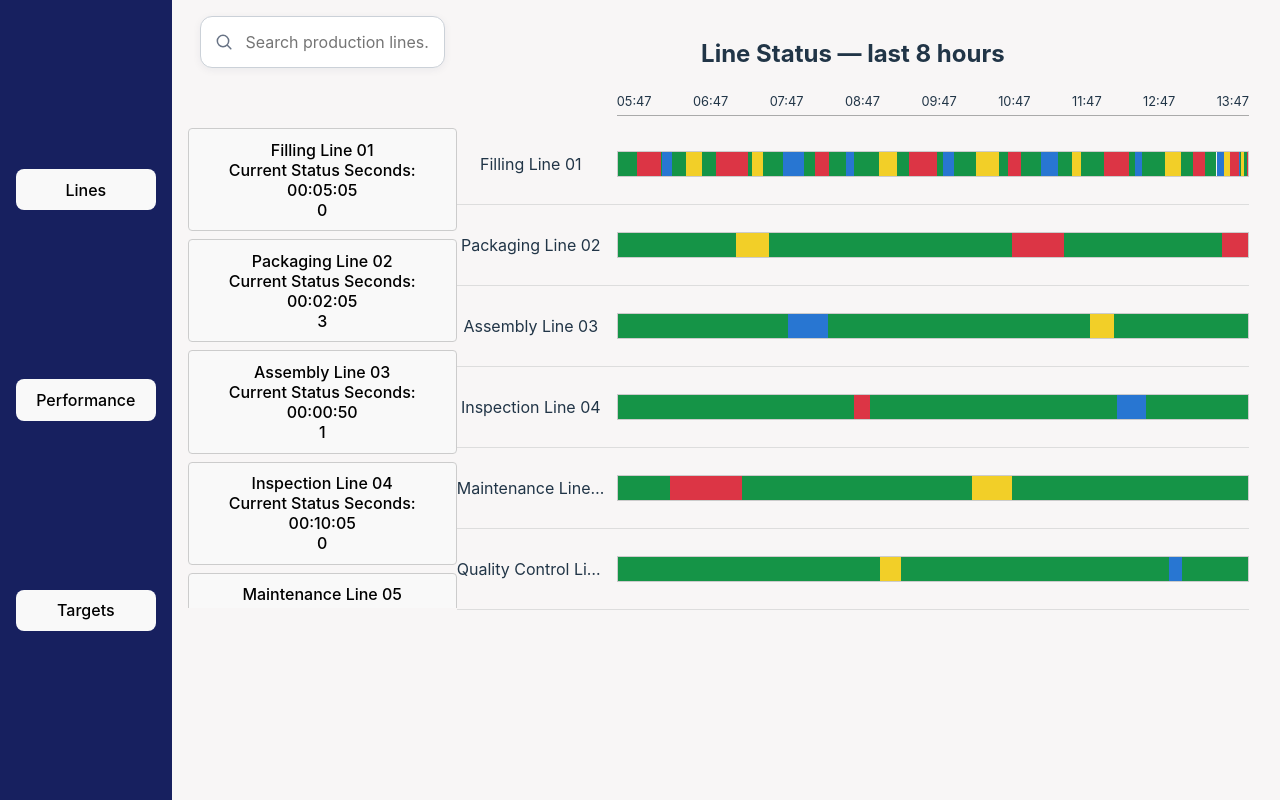
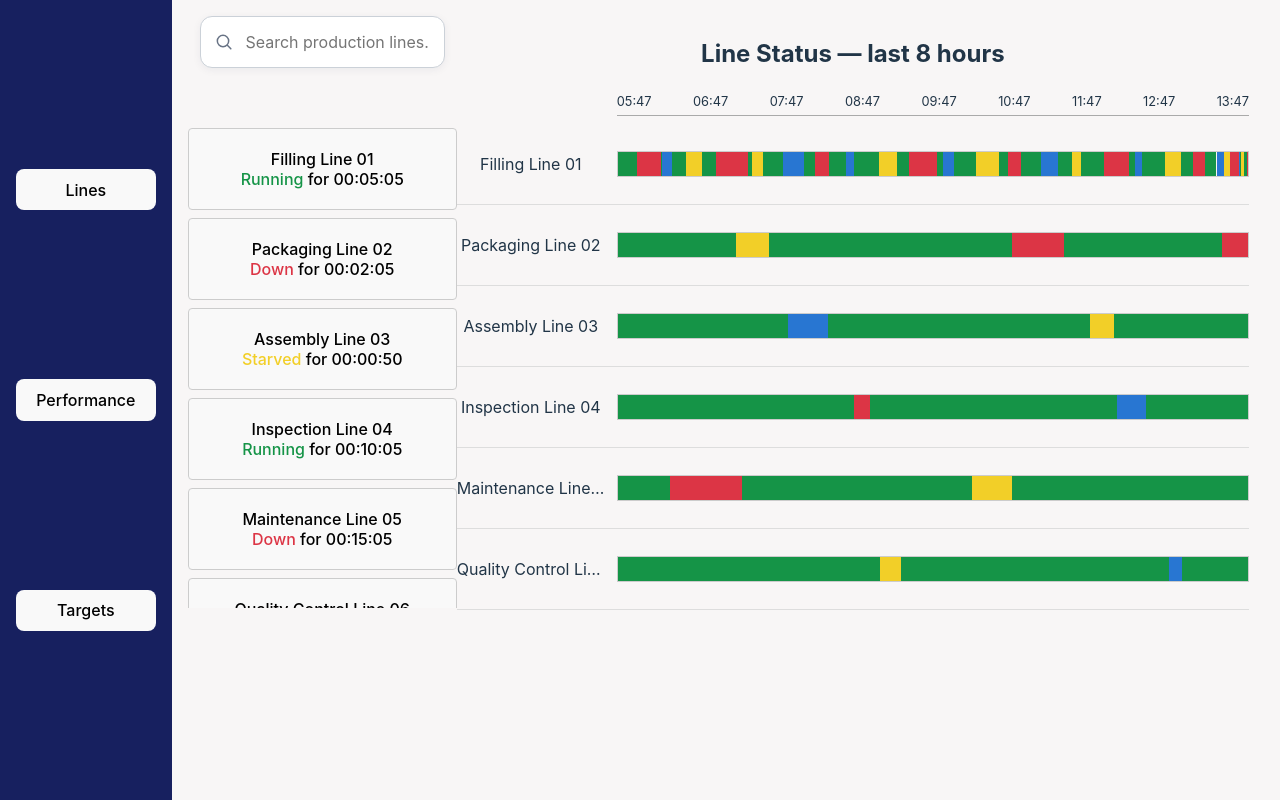
Before and after one commit to davidpitters/ProductionLineSim, a React (Vite) app in the folder frontend/: page / in a window 1280 px wide. Built offline with nearby package versions, Linux system fonts and the light colour scheme.

Commit message:
feat: enhance status display in Overview and LineDetail components with new styling and status classification functions

```diff
--- a/frontend/src/App.css
+++ b/frontend/src/App.css
@@ -196,6 +196,11 @@
     background: #f9f9f9;
 }
 
+.production-line-list-item button{
+  width: 100%;
+  height: 100%;
+}
+
 /* StatusTimeline styles */
 .status-timeline {
   width: calc(100% - 15px);
@@ -307,21 +312,45 @@
   background: #159447;
 }
 
+.status-running-text {
+  color: #159447;
+}
+
 .status-starved {
   background: #f2cf28;
 }
+
+.status-starved-text {
+  color: #f2cf28;
+}
+
 
 .status-blocked {
   background: #2876d2;
 }
 
+.status-blocked-text {
+  color: #2876d2;
+}
+
+
 .status-down {
   background: #dc3545;
 }
 
+.status-down-text {
+  color: #dc3545;
+}
+
+
 .status-unknown {
   background: #888;
 }
+
+.status-unknown-text {
+  color: #888;
+}
+
 
 .popover-align-right .timeline-popover {
   right: 0;
--- a/frontend/src/LineDetail.tsx
+++ b/frontend/src/LineDetail.tsx
@@ -5,6 +5,7 @@ interface LineDetailProps {
 	line: ProductionLine
 	events: DowntimeEvent[]
 	onBack: () => void
+	getStatusClass: (reason: string) => string
 }
 
 interface EventRow {
@@ -69,17 +70,7 @@ const formatDuration = (totalSeconds: number): string => {
 		.join(':')
 }
 
-const getStatusClass = (reason: string): string => {
-	switch (reason.toLowerCase()) {
-		case 'running': return 'status-running'
-		case 'starved': return 'status-starved'
-		case 'blocked': return 'status-blocked'
-		case 'down': return 'status-down'
-		default: return 'status-unknown'
-	}
-}
-
-export function LineDetail({ line, events, onBack }: LineDetailProps) {
+export function LineDetail({ line, events, onBack, getStatusClass }: LineDetailProps) {
 	const initialTo = new Date()
 	const [from, setFrom] = useState(
 		toLocalDateTimeInput(new Date(initialTo.getTime() - 8 * 60 * 60 * 1000)),
--- a/frontend/src/Overview.tsx
+++ b/frontend/src/Overview.tsx
@@ -129,6 +129,26 @@ function formatDuration(totalSeconds: number): string {
     .join(':')
 }
 
+function getStatusClass(reason: string): string {
+  switch (reason.toLowerCase()) {
+    case 'running': return 'status-running'
+    case 'starved': return 'status-starved'
+    case 'blocked': return 'status-blocked'
+    case 'down': return 'status-down'
+    default: return 'status-unknown'
+  }
+}
+
+function getStatusTextClass(reason: string): string {
+  switch (reason.toLowerCase()) {
+    case 'running': return 'status-running-text'
+    case 'starved': return 'status-starved-text'
+    case 'blocked': return 'status-blocked-text'
+    case 'down': return 'status-down-text'
+    default: return 'status-unknown-text'
+  }
+}
+
 export function Overview(){
     //const [productionLines, setProductionLines] = useState<Interfaces.ProductionLine[]>([])
     const [productionLines, setProductionLines] =
@@ -202,11 +222,8 @@ export function Overview(){
                                                 {line.Name}
                                             </div>
                                             <div>
-                                                Current Status Seconds: {formatDuration(getCurrentStatusSeconds(line.StatusUpdatedAtUtc))}
+                                                <span className={getStatusTextClass(Interfaces.getProductionLineStatusDisplayName(line.Status))}>{Interfaces.getProductionLineStatusDisplayName(line.Status)}</span> for {formatDuration(getCurrentStatusSeconds(line.StatusUpdatedAtUtc))}
                                             </div>
-                                        </div>
-                                        <div className="flex flex-row">
-                                            {line.Status}
                                         </div>
                                     </div>
                                 </button>
@@ -221,6 +238,7 @@ export function Overview(){
                   line={selectedLine}
                   events={eventsByLine[selectedLine.Id] ?? []}
                   onBack={() => setSelectedLine(null)}
+                  getStatusClass={getStatusClass}
                 />
               ) : (
                 <StatusTimeline lines={productionLines} selectedLine={selectedLine} eventsByLine={eventsByLine}/>
```
Also changed, not shown: 2 other files (tests, documents, lock files or other folders).
